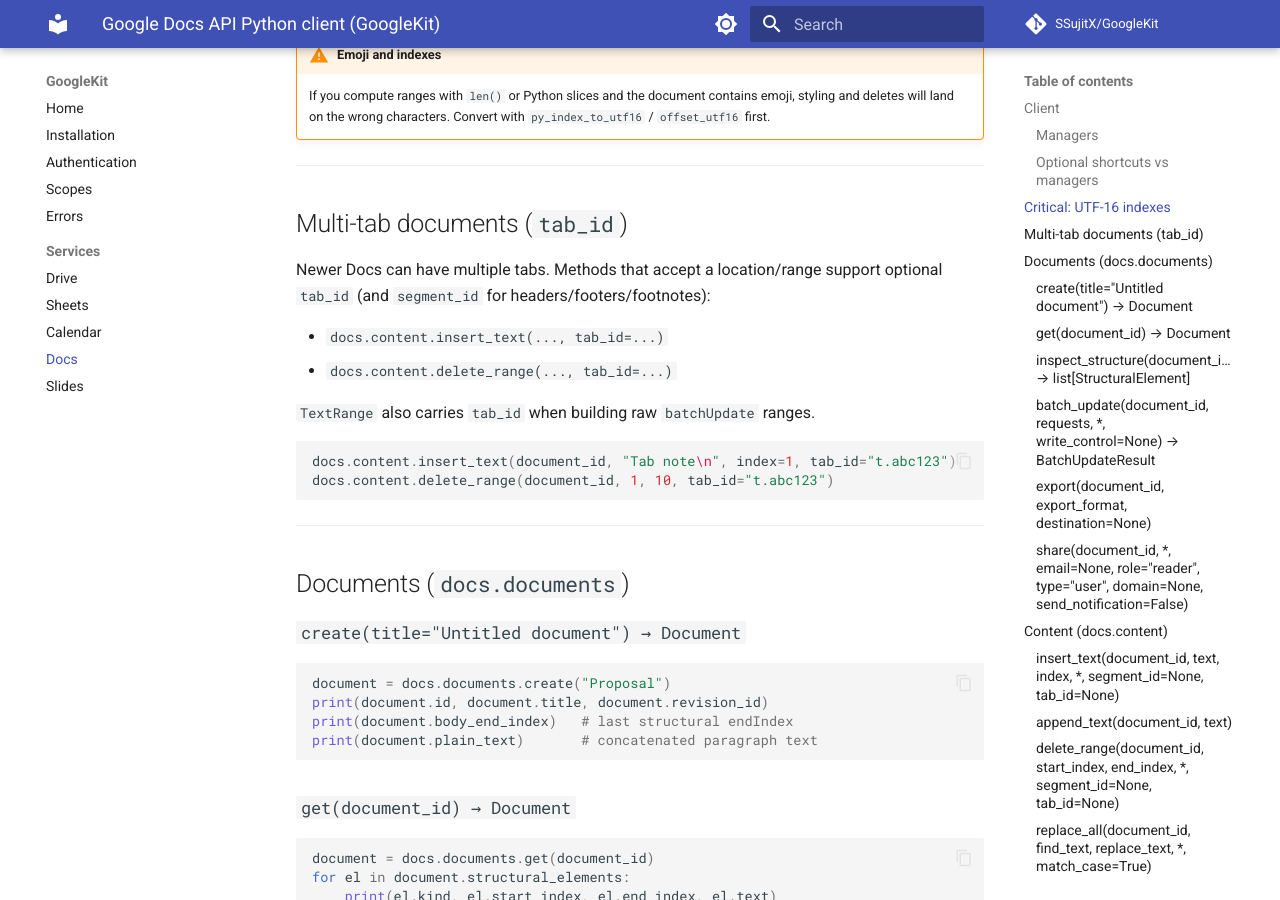
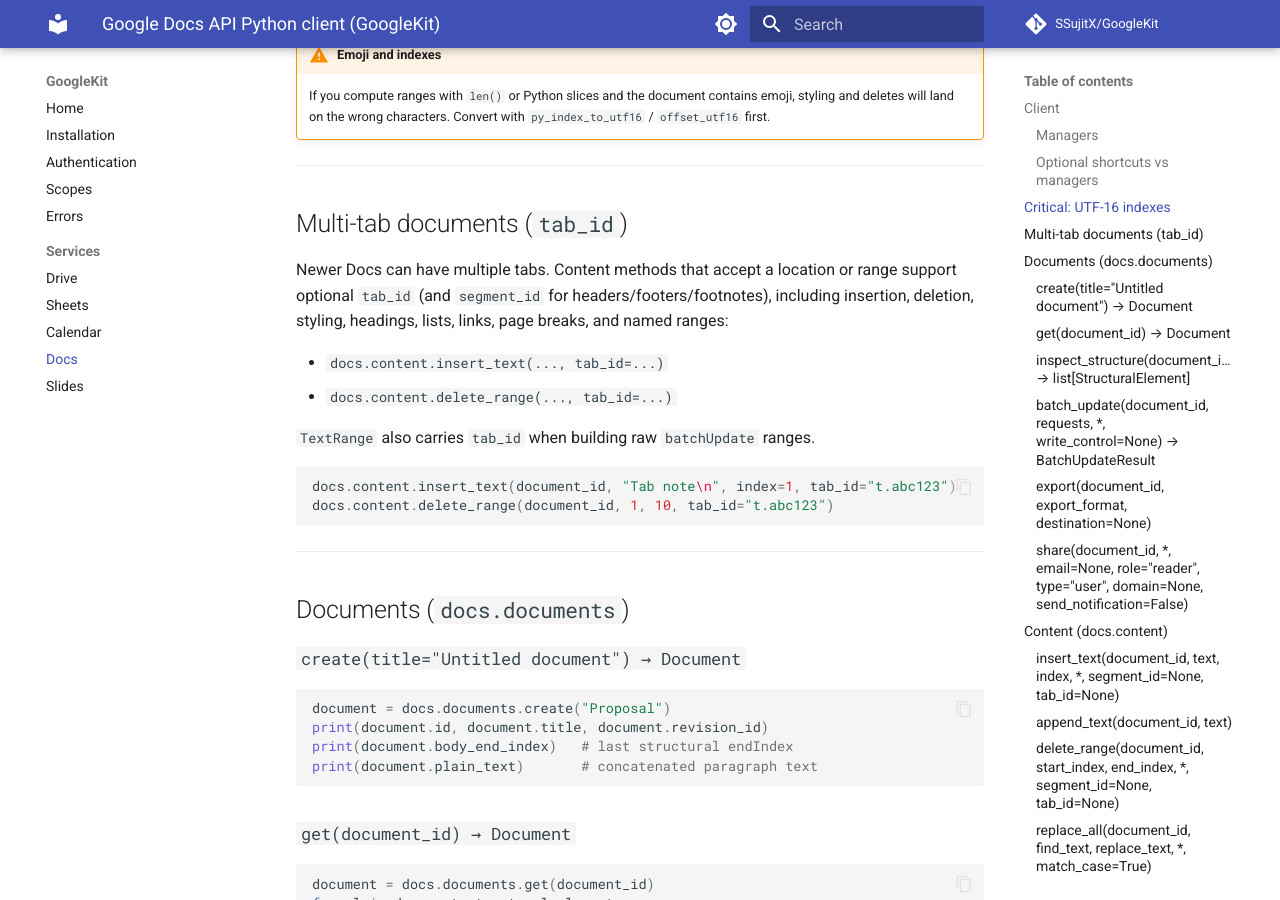
Before and after one commit to SSujitX/GoogleKit, an MkDocs documentation site: the page built from docs/docs.md, in a window 1280 px wide and 900 px high, scrolled down 2415 px. Built offline with MkDocs 1.6.1 and Material for MkDocs 9.7.7, drawn with Linux system fonts in a browser that asks for light colours; comment, search, counter and statistics services are not loaded; some of the changed text lies outside the part shown.

Commit message:
docs: Clarify multi-tab document support in content methods and update `style_text` signature to include `tab_id` parameter

```diff
--- a/docs/docs.md
+++ b/docs/docs.md
@@ -114,7 +114,10 @@
 
 ## Multi-tab documents (`tab_id`)
 
-Newer Docs can have multiple tabs. Methods that accept a location/range support optional `tab_id` (and `segment_id` for headers/footers/footnotes):
+Newer Docs can have multiple tabs. Content methods that accept a location or
+range support optional `tab_id` (and `segment_id` for
+headers/footers/footnotes), including insertion, deletion, styling, headings,
+lists, links, page breaks, and named ranges:
 
 - `docs.content.insert_text(..., tab_id=...)`
 - `docs.content.delete_range(..., tab_id=...)`
```
Also changed, not shown: other parts of docs/docs.md (+1 -1 lines).
